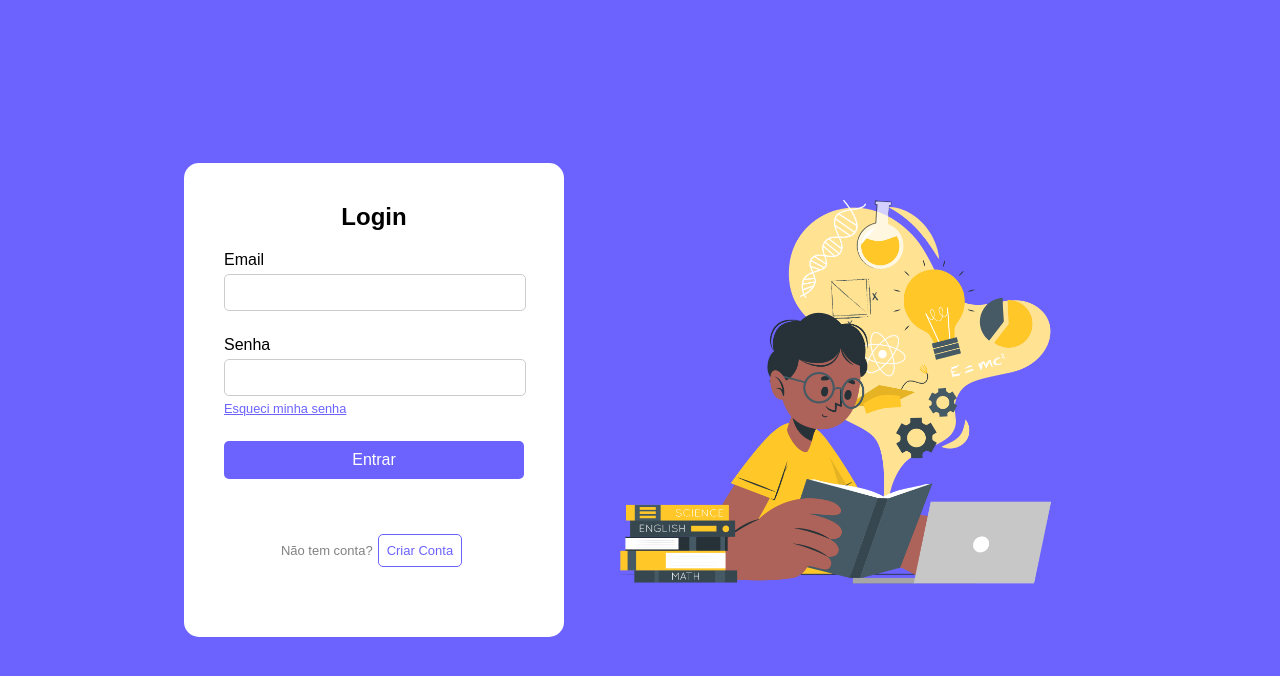
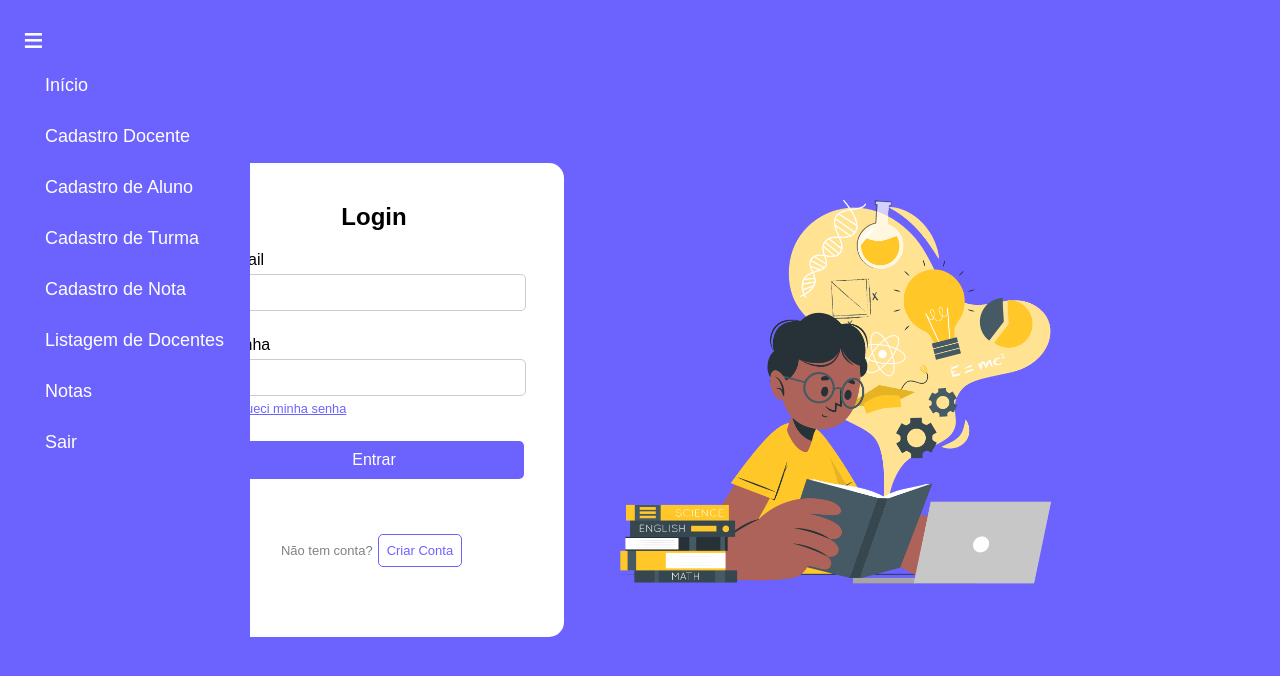
Before and after one commit to CherylHenkels/projeto2-labPCP, an Angular app: page /login in a window 1280 px wide. Shown: the top 676 px of the page. Built offline with nearby package versions, Linux system fonts and the light colour scheme.

Commit message:
layout criado (html + css)

```diff
--- a/src/app/app.component.html
+++ b/src/app/app.component.html
@@ -1 +1,4 @@
+<!-- <div *ngIf="router.url !== '/login'"> -->
+    <app-menu-lateral></app-menu-lateral>
+  <!-- </div> -->
 <router-outlet></router-outlet>
--- a/src/app/app.component.ts
+++ b/src/app/app.component.ts
@@ -1,11 +1,12 @@
 import { CommonModule } from '@angular/common';
 import { Component } from '@angular/core';
 import { RouterOutlet } from '@angular/router';
+import { MenuLateralComponent } from "./shared/components/menu-lateral/menu-lateral.component";
 
 @Component({
   selector: 'app-root',
   standalone: true,
-  imports: [RouterOutlet,CommonModule],
+  imports: [RouterOutlet, CommonModule, MenuLateralComponent],
   templateUrl: './app.component.html',
   styleUrl: './app.component.css'
 })
--- /dev/null
+++ b/src/app/shared/components/menu-lateral/menu-lateral.component.css
@@ -0,0 +1,54 @@
+.menu-lateral {
+    font-family: Arial, sans-serif;
+    width: 250px;
+    background-color: #6c63ff;
+    position: fixed;
+    height: 100%;
+    /* overflow: auto; */
+    /* transition: width 0.3s; */
+    padding-top: 20px;
+  }
+
+  .menu-lateral button:first-child {
+    background: none;
+    border: none;
+    color: white;
+    font-size: 35px;
+    cursor: pointer;
+    margin-left: 15px;
+    padding: 0px 8px;
+  }
+
+  .menu-lateral button:first-child:hover {
+    background-color:  #5a54cc;
+  }
+
+  .menu-lateral ul {
+    /* list-style-type: none; */
+    padding: 0;
+  }
+
+  .menu-lateral ul li {
+    padding: 5px 20px;
+    text-align: left;
+  }
+
+  .menu-lateral ul li button {
+    width: 100%;
+    background: none;
+    border: none;
+    color: white;
+    text-align: left;
+    padding: 10px;
+    cursor: pointer;
+    font-size: 18px;
+  }
+
+  .menu-lateral ul li button:hover {
+    background-color:  #5a54cc;
+  }
+/*
+  .menu-lateral ul li button.active {
+    background-color: #4CAF50;
+    color: white;
+  } */
--- /dev/null
+++ b/src/app/shared/components/menu-lateral/menu-lateral.component.html
@@ -0,0 +1,33 @@
+<!-- <nav class="side-menu">
+    <button (click)="toggleMenu()">&#9776;</button>
+<nav class="side-menu">
+  <button (click)="toggleMenu()">&#9776;</button>
+  <div *ngIf="isMenuOpen">
+    <ul>
+      <li><button (click)="navigateTo('/inicio')">Início</button></li>
+      <li *ngIf="isAdmin"><button (click)="navigateTo('/cadastro-docente')">Cadastro Docente</button></li>
+      <li *ngIf="isAdmin"><button (click)="navigateTo('/cadastro-aluno')">Cadastro de Aluno</button></li>
+      <li *ngIf="isAdmin || isDocente"><button (click)="navigateTo('/cadastro-turma')">Cadastro de Turma</button></li>
+      <li *ngIf="isAdmin || isDocente"><button (click)="navigateTo('/cadastro-avaliacao')">Cadastro de Avaliação/Nota</button></li>
+      <li *ngIf="isAdmin"><button (click)="navigateTo('/listagem-docentes')">Listagem de Docentes</button></li>
+      <li *ngIf="isAluno"><button (click)="navigateTo('/notas')">Notas</button></li>
+      <li><button (click)="logout()">Sair</button></li>
+    </ul>
+  </div>
+</nav> -->
+
+<nav class="menu-lateral">
+    <button (click)="toggleMenu()">&equiv;</button> <!-- &#9776; é o ícone de 3 traços -->
+    <div >
+      <ul>
+        <li><button >Início</button></li>
+        <li><button >Cadastro Docente</button></li>
+        <li><button >Cadastro de Aluno</button></li>
+        <li><button >Cadastro de Turma</button></li>
+        <li><button >Cadastro de Nota</button></li>
+        <li><button >Listagem de Docentes</button></li>
+        <li><button >Notas</button></li>
+        <li><button (click)="logout()">Sair</button></li>
+      </ul>
+    </div>
+  </nav>
--- /dev/null
+++ b/src/app/shared/components/menu-lateral/menu-lateral.component.ts
@@ -0,0 +1,21 @@
+import { Component } from '@angular/core';
+import { Router } from '@angular/router';
+
+@Component({
+  selector: 'app-menu-lateral',
+  standalone: true,
+  imports: [],
+  templateUrl: './menu-lateral.component.html',
+  styleUrl: './menu-lateral.component.css'
+})
+export class MenuLateralComponent {
+
+  constructor(private router: Router) { }
+toggleMenu() {
+throw new Error('Method not implemented.');
+}
+logout() {
+throw new Error('Method not implemented.');
+}
+
+}
```
Also changed, not shown: 1 other file (tests, documents, lock files or other folders).
